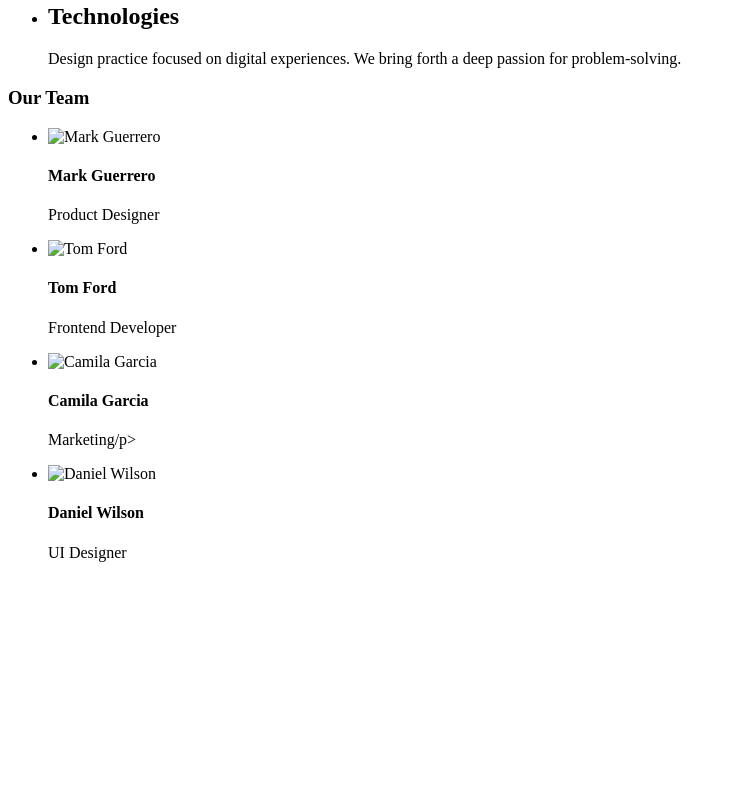
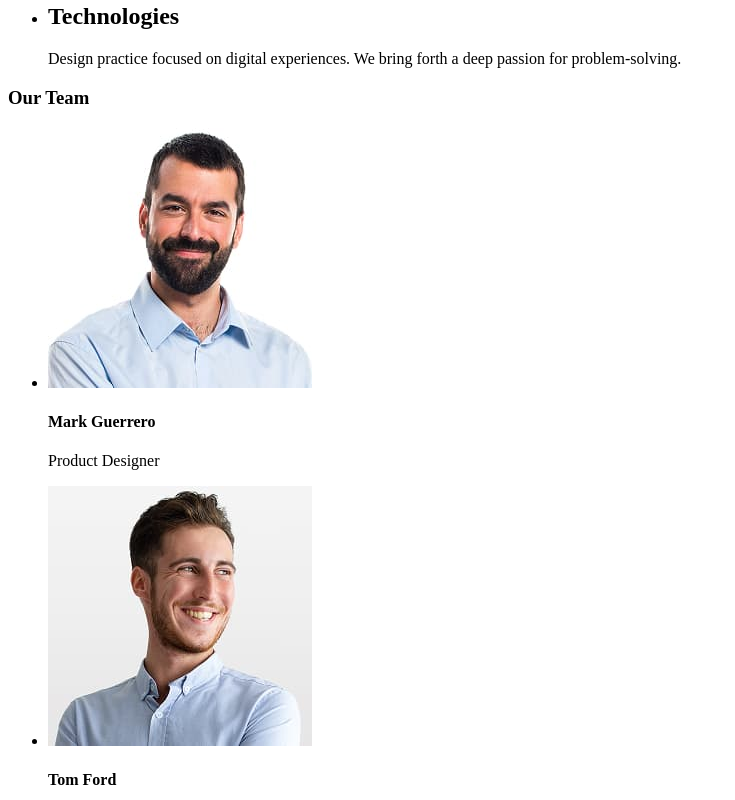
Before and after one commit to TetiAutumn/goit-markup-hw-02, a plain HTML site: page index.html in a window 1280 px wide. Shown: the part 520-1320 px from the top of the page, without its empty margins (0-735 px from the left). Before the commit the page ends 1098 px from the top, so only its background shows below. Drawn offline with Linux system fonts and the light colour scheme.

Commit message:
added footer

```diff
--- a/index.html
+++ b/index.html
@@ -3,7 +3,7 @@
   <head>
     <meta charset="UTF-8" />
     <meta name="viewport" content="width=device-width, initial-scale=1.0" />
-    <title>Web Studio</title>
+    <title>WebStudio</title>
   </head>
   <body>
     <header>
@@ -65,26 +65,54 @@
     <h3>Our Team</h3>
     <ul>
       <li>
-        <img src="goit-markup-hw-01/images/team-1.jpg" alt="Mark Guerrero" />
+        <img
+          src="./images/team-1.jpg"
+          width="264"
+          height="260"
+          alt="Mark Guerrero"
+        />
         <h4>Mark Guerrero</h4>
         <p>Product Designer</p>
       </li>
       <li>
-        <img src="goit-markup-hw-01/images/team-2.jpg" alt="Tom Ford" />
+        <img
+          src="./images/team-2.jpg"
+          width="264"
+          height="260"
+          alt="Tom Ford"
+        />
         <h4>Tom Ford</h4>
         <p>Frontend Developer</p>
       </li>
       <li>
-        <img src="goit-markup-hw-01/images/team-3.jpg" alt="Camila Garcia" />
+        <img
+          src="./images/team-3.jpg"
+          width="264"
+          height="260"
+          alt="Camila Garcia"
+        />
         <h4>Camila Garcia</h4>
-        <p>Marketing/p></p>
+        <p>Marketing</p>
       </li>
 
       <li>
-        <img src="goit-markup-hw-01/images/team-4.jpg" alt="Daniel Wilson" />
+        <img
+          src="./images/team-4.jpg"
+          width="264"
+          height="260"
+          alt="Daniel Wilson"
+        />
         <h4>Daniel Wilson</h4>
         <p>UI Designer</p>
       </li>
     </ul>
+
+    <footer>
+      <a href="./index.html">WebStudio</a>
+      <p>
+        Increase the flow of customers and sales for your business with digital
+        marketing & growth solutions.
+      </p>
+    </footer>
   </body>
 </html>
```
